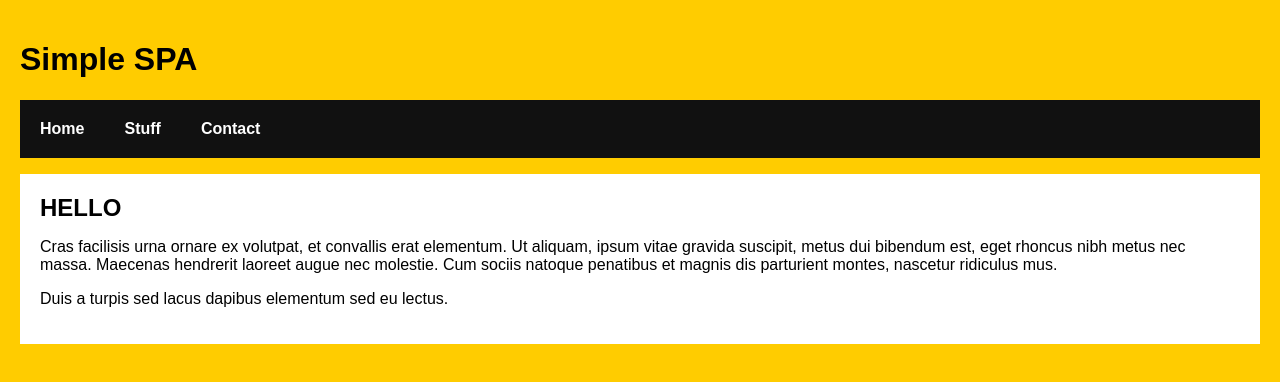
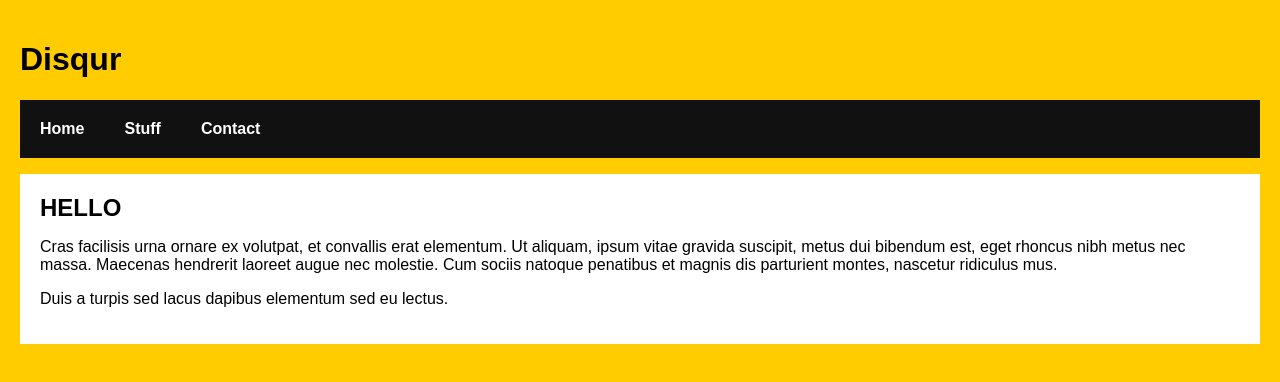
Before and after one commit to caesar-99/disqurUI, a React (Create React App) app in the folder disqur_ui/: page / in a window 1280 px wide. Shown: the top 382 px of the page. Built offline with nearby package versions, Linux system fonts and the light colour scheme.

Commit message:
Adding mui dependencies

```diff
--- a/disqur_ui/package.json
+++ b/disqur_ui/package.json
@@ -3,6 +3,9 @@
   "version": "0.1.0",
   "private": true,
   "dependencies": {
+    "@emotion/react": "^11.11.4",
+    "@emotion/styled": "^11.11.5",
+    "@mui/material": "^5.16.4",
     "@testing-library/jest-dom": "^5.17.0",
     "@testing-library/react": "^13.4.0",
     "@testing-library/user-event": "^13.5.0",
--- a/disqur_ui/public/index.html
+++ b/disqur_ui/public/index.html
@@ -4,7 +4,7 @@
     <meta charset="utf-8">
     <meta name="viewport"
           content="width=device-width, initial-scale=1, shrink-to-fit=no">
-    <title>React Router Example</title>
+    <title>Disqur</title>
   </head>
   <body>
     <div id="root"></div>
--- /dev/null
+++ b/disqur_ui/src/Home/Main.tsx
@@ -0,0 +1,6 @@
+import {Grid} from '@mui/material'
+export const Main = ()=>{
+    return (
+        <Grid></Grid>
+    );
+};
--- a/disqur_ui/src/Main.tsx
+++ b/disqur_ui/src/Main.tsx
@@ -1,15 +1,17 @@
-import React, {Component} from "react"
+import React, { Component } from "react"
 import { HashRouter, NavLink, Route, Routes } from "react-router-dom";
 import Contact from "./Contact";
 import Home from "./Home";
 import Stuff from "./Stuff";
+import { Grid } from "@mui/material";
 
-class Main extends Component {
-    render() {
+export const Main = () => {
+  {
     return (
+      <Grid>
         <HashRouter>
           <div>
-          <h1>Simple SPA</h1>
+            <h1>Disqur</h1>
             <ul className="header">
               <li><NavLink to="/">Home</NavLink></li>
               <li><NavLink to="/stuff">Stuff</NavLink></li>
@@ -17,15 +19,14 @@ class Main extends Component {
             </ul>
             <div className="content">
               <Routes>
-            <Route path="/" Component={Home}/>
-            <Route path="/stuff" Component={Stuff}/>
-            <Route path="/contact" Component={Contact}/>
+                <Route path="/" Component={Home} />
+                <Route path="/stuff" Component={Stuff} />
+                <Route path="/contact" Component={Contact} />
               </Routes>
             </div>
           </div>
         </HashRouter>
+      </Grid>
     );
   }
 }
-
-export default Main;
--- a/disqur_ui/src/index.tsx
+++ b/disqur_ui/src/index.tsx
@@ -1,6 +1,6 @@
 import React from "react";
 import ReactDOM from "react-dom";
-import Main from "./Main";
+import {Main} from "./Main";
 import "./index.css" ;
 
 ReactDOM.render(
```
Also changed, not shown: package.json (added, +7 -0 lines), 2 other files (tests, documents, lock files or other folders). Lines whose indentation alone changed are shown as unchanged.
